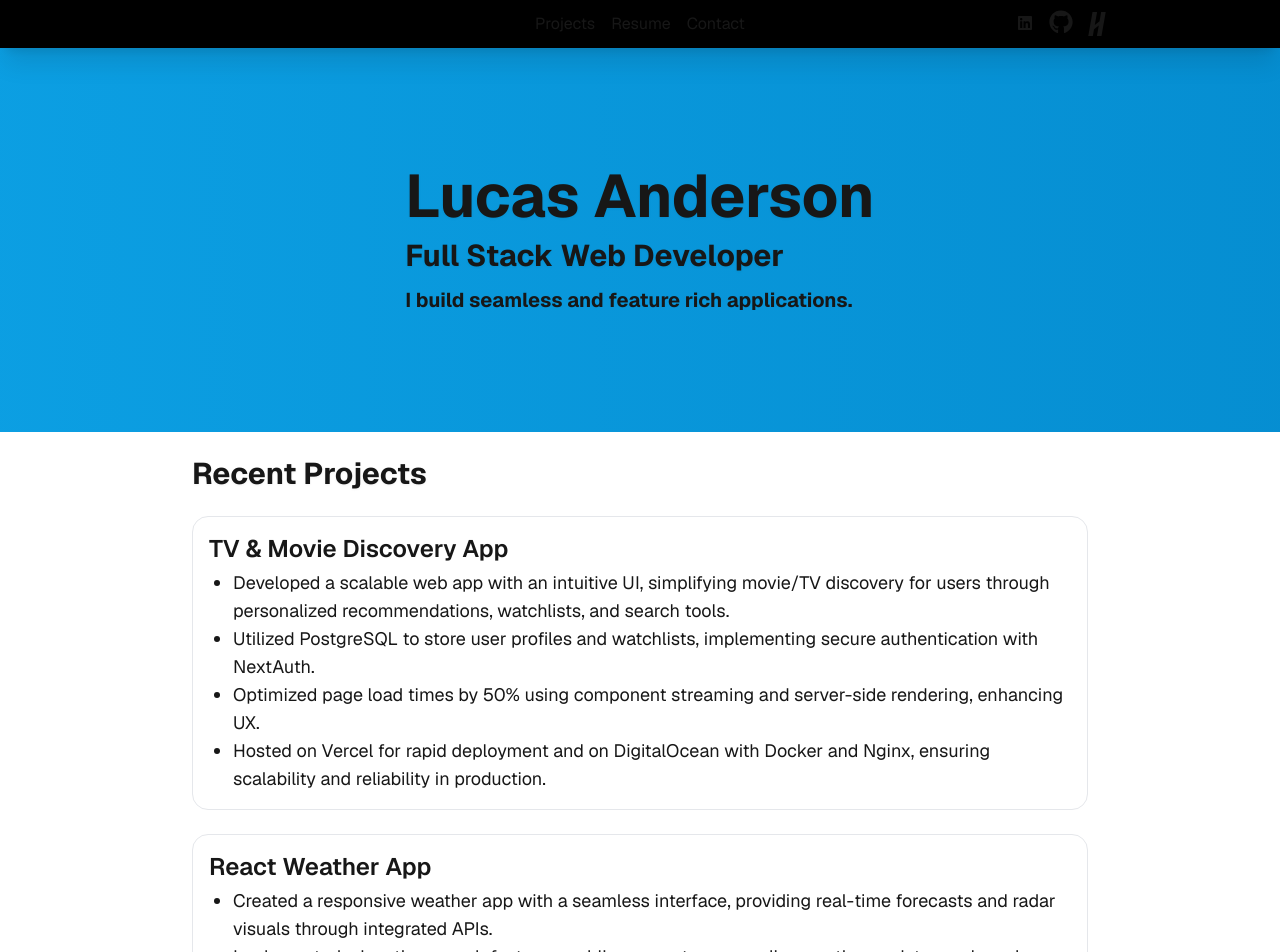
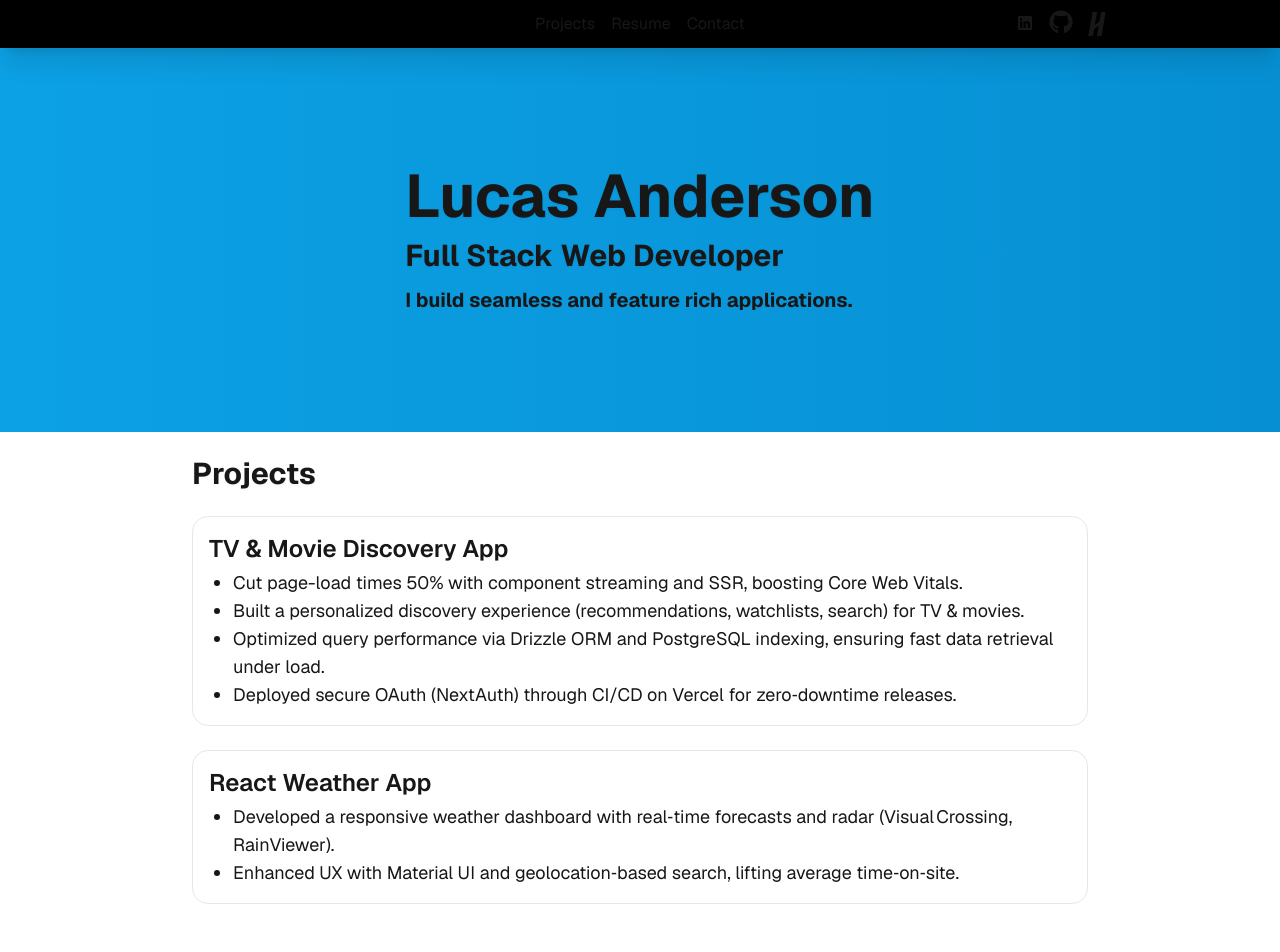
Before and after one commit to ay-Lucas/portfolio, a Next.js app: page / in a window 1280 px wide. Shown: the top 952 px of the page. After the commit the page ends 904 px from the top, so only its background shows below. Built offline with nearby package versions, Linux system fonts and the light colour scheme.

Commit message:
update projects section

```diff
--- a/src/app/page.tsx
+++ b/src/app/page.tsx
@@ -23,29 +23,27 @@ export default function Home() {
 
       <div className="max-w-4xl md:p-0 w-full p-5 mx-auto space-y-6">
         <h1 className="text-3xl font-bold drop-shadow-sm pt-6 text-left">
-          Recent Projects
+          Projects
         </h1>
         <ProjectCard
           title="TV & Movie Discovery App"
           content={
             <ul className="list-disc ml-6 backdrop-blur-xl">
               <li>
-                Developed a scalable web app with an intuitive UI, simplifying
-                movie/TV discovery for users through personalized
-                recommendations, watchlists, and search tools.
+                Cut page-load times 50% with component streaming and SSR,
+                boosting Core Web Vitals.
               </li>
               <li>
-                Utilized PostgreSQL to store user profiles and watchlists,
-                implementing secure authentication with NextAuth.
+                Built a personalized discovery experience (recommendations,
+                watchlists, search) for TV & movies.
               </li>
               <li>
-                Optimized page load times by 50% using component streaming and
-                server-side rendering, enhancing UX.
+                Optimized query performance via Drizzle ORM and PostgreSQL
+                indexing, ensuring fast data retrieval under load.
               </li>
               <li>
-                Hosted on Vercel for rapid deployment and on DigitalOcean with
-                Docker and Nginx, ensuring scalability and reliability in
-                production.
+                Deployed secure OAuth (NextAuth) through CI/CD on Vercel for
+                zero‑downtime releases.
               </li>
             </ul>
           }
@@ -55,18 +53,12 @@ export default function Home() {
           content={
             <ul className="list-disc ml-6 backdrop-blur-xl">
               <li>
-                Created a responsive weather app with a seamless interface,
-                providing real-time forecasts and radar visuals through
-                integrated APIs.
+                Developed a responsive weather dashboard with real‑time
+                forecasts and radar (Visual Crossing, RainViewer).
               </li>
               <li>
-                Implemented a location search feature, enabling users to
-                personalize weather updates and receive accurate,
-                region-specific data.
-              </li>
-              <li>
-                Designed a dynamic forecast carousel to simplify navigation and
-                improve app usability.
+                Enhanced UX with Material UI and geolocation‑based search,
+                lifting average time‑on‑site.
               </li>
             </ul>
           }
```
